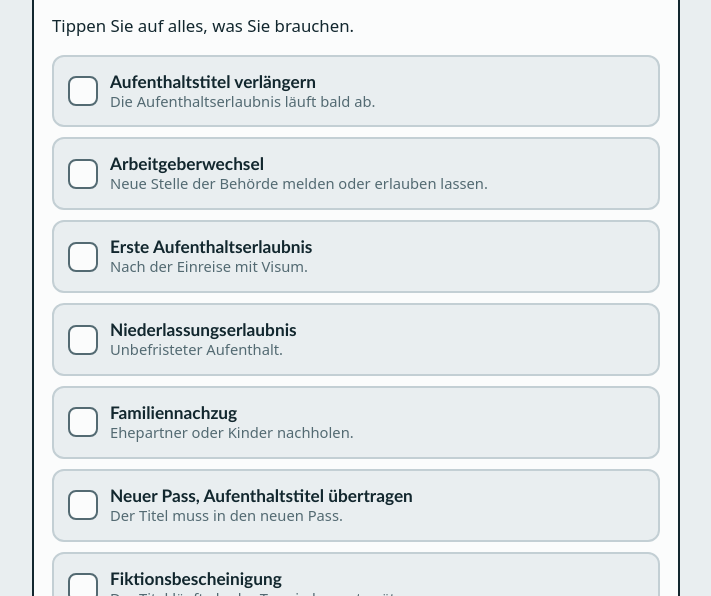
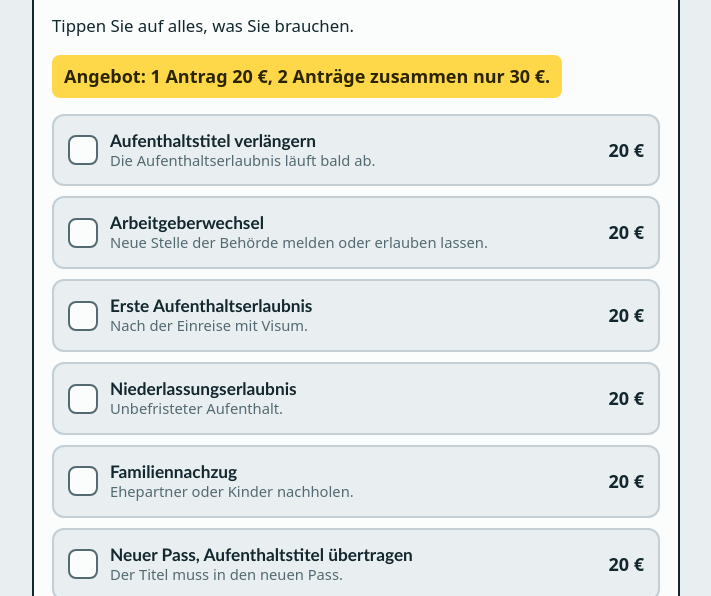
Before and after one commit to zCrystxlz/bashke, a plain HTML site: page index.html in a window 1280 px wide. Both pictures are taken after a click on the button "Jetzt starten". Shown: the part 204-800 px from the top of the page, without its empty margins (284-995 px from the left). Drawn offline with Linux system fonts and the light colour scheme.

Commit message:
Add files via upload

```diff
--- a/index.html
+++ b/index.html
@@ -58,7 +58,7 @@ header{display:flex;align-items:center;justify-content:space-between;gap:12px;fl
 .deal{background:var(--mark);color:var(--mark-ink);font-weight:600;padding:8px 12px;border-radius:8px;align-self:flex-start}
 
 .services{display:flex;flex-direction:column;gap:10px}
-.svc{font:inherit;color:inherit;text-align:left;background:var(--bg);border:2px solid var(--line);border-radius:12px;padding:14px;min-height:64px;cursor:pointer;display:grid;grid-template-columns:auto 1fr;gap:12px;align-items:center}
+.svc{font:inherit;color:inherit;text-align:left;background:var(--bg);border:2px solid var(--line);border-radius:12px;padding:14px;min-height:64px;cursor:pointer;display:grid;grid-template-columns:auto 1fr auto;gap:12px;align-items:center}
 .svc .tick{width:30px;height:30px;border:2px solid var(--muted);border-radius:8px;display:grid;place-items:center;font-weight:700;font-size:1.2rem;color:transparent;background:var(--surface)}
 .svc .txt{display:flex;flex-direction:column;min-width:0}
 .svc b{font:700 1.08rem var(--display)}
@@ -156,6 +156,7 @@ footer{font-size:.85rem;color:var(--muted);display:flex;flex-direction:column;ga
     <section class="step" id="step-1" hidden>
       <h1 tabindex="-1" data-i18n="s1Title"></h1>
       <p class="hint" data-i18n="s1Hint"></p>
+      <p class="deal" data-i18n="deal"></p>
       <div class="services" id="services"></div>
       <p class="muted small" data-i18n="s1Note"></p>
     </section>
@@ -248,6 +249,7 @@ de:{
  introTime:"Die Anfrage dauert etwa 2 Minuten.", start:"Jetzt starten",
  s1Title:"Was brauchen Sie?", s1Hint:"Tippen Sie auf alles, was Sie brauchen.",
  priceReq:"Preis auf Anfrage",
+ deal:"Angebot: 1 Antrag 20 €, 2 Anträge zusammen nur 30 €.",
  s2Title:"Wie erreichen wir Sie?", name:"Ihr Name", phone:"Ihre Telefonnummer", addr:"Ihre Adresse (Straße, Hausnummer, PLZ, Ort)", sumAddr:"Adresse",
  escortQ:"Soll jemand mit zum Termin kommen und übersetzen?", escortNo:"Nein", escortYes:"Ja",
  msg:"Möchten Sie uns noch etwas sagen? (freiwillig)",
@@ -284,6 +286,7 @@ sq:{
  introTime:"Kërkesa zgjat rreth 2 minuta.", start:"Fillo tani",
  s1Title:"Çfarë ju duhet?", s1Hint:"Prekni gjithçka që ju duhet.",
  priceReq:"Çmimi sipas kërkesës",
+ deal:"Ofertë: 1 aplikim 20 €, 2 aplikime së bashku vetëm 30 €.",
  s2Title:"Si t'ju kontaktojmë?", name:"Emri juaj", phone:"Numri juaj i telefonit", addr:"Adresa juaj (rruga, numri, kodi postar, qyteti)", sumAddr:"Adresa",
  escortQ:"A doni që dikush të vijë me ju në termin dhe të përkthejë?", escortNo:"Jo", escortYes:"Po",
  msg:"Doni të na thoni edhe diçka? (nuk është e detyrueshme)",
@@ -378,7 +381,7 @@ const cnt = (n, one, many) => n === 1 ? t(one) : t(many).replace("{n}", n);
 try { const s = localStorage.getItem("bashke-lang"); if (s === "de" || s === "sq") lang = s; else if ((navigator.language||"").toLowerCase().startsWith("sq")) lang = "sq"; } catch(e){}
 
 function isApp(s){ return !s.escort && s.id !== "sonst"; }
-function basePrice(s){ return s.escort ? ESCORT_PRICE : !isApp(s) ? null : (selected.filter(isApp).length >= 2 ? 25 : 39); }
+function basePrice(s){ return !isApp(s) ? null : (selected.filter(isApp).length >= 2 ? 15 : 20); }
 function hasEscortSvc(){ return selected.some(s => s.escort); }
 function escortBooked(){ return hasEscortSvc() || escort; }
 function ordered(){ return SERVICES.filter(s => selected.includes(s)); }
@@ -388,7 +391,7 @@ function fileCount(){ return slotKeys().reduce((n, k) => n + (files[k] || []).le
 function priceText(){
   let sum = 0, open = false;
   selected.forEach(s => { const b = basePrice(s); if (b === null) open = true; else sum += b; });
-  if (!hasEscortSvc() && escort) sum += ESCORT_PRICE;
+  if (!hasEscortSvc() && escort) open = true;
   if (!sum) return t("priceReq");
   return sum + " €" + (open ? " + " + t("priceReq") : "");
 }
@@ -412,7 +415,9 @@ function renderServices(){
     const n = document.createElement("b"); n.textContent = s[lang][0];
     const d = document.createElement("small"); d.textContent = s[lang][1];
     txt.append(n, d);
-    b.append(tick, txt);
+    const pr = document.createElement("span"); pr.className = "price";
+    const bp = basePrice(s); pr.textContent = bp === null ? "" : bp + " €";
+    b.append(tick, txt, pr);
     b.addEventListener("click", () => {
       selected = selected.includes(s) ? selected.filter(x => x !== s) : selected.concat(s);
       showErr(""); renderServices(); $("svc-" + s.id).focus();
@@ -474,6 +479,7 @@ function renderSum(){
   row(t("sumName"), $("f-name").value.trim());
   row(t("sumPhone"), $("f-phone").value.trim());
   row(t("sumAddr"), $("f-addr").value.trim());
+  row(t("total"), priceText(), "total");
 }
 
 function legalDoc(kind){
@@ -577,7 +583,7 @@ async function submit(){
     for (const [k, f] of all) dateien.push({slot: DOCS[k].de, name: f.name, typ: f.type || "application/octet-stream", daten: await toB64(f)});
     const payload = {referenz: ref, anliegen: ordered().map(x => x.de[0]).join("; "), sprache: lang,
       name: $("f-name").value.trim(), telefon: $("f-phone").value.trim(), wohnort: $("f-addr").value.trim(), datum: "",
-      nachricht: ($("f-msg").value.trim() + " | Sofortiger Beginn gewünscht: ja").replace(/^ \| /, ""), begleitung: escortBooked() ? "ja" : "nein", preis: "", dateien};
+      nachricht: ($("f-msg").value.trim() + " | Sofortiger Beginn gewünscht: ja").replace(/^ \| /, ""), begleitung: escortBooked() ? "ja" : "nein", preis: "Preis: " + priceText(), dateien};
     const res = await fetch(UPLOAD_ENDPOINT, {method:"POST", body: JSON.stringify(payload)});
     if (!res.ok) throw new Error(res.status);
     const out = await res.json(); if (!out.ok) throw new Error(out.error);
```
